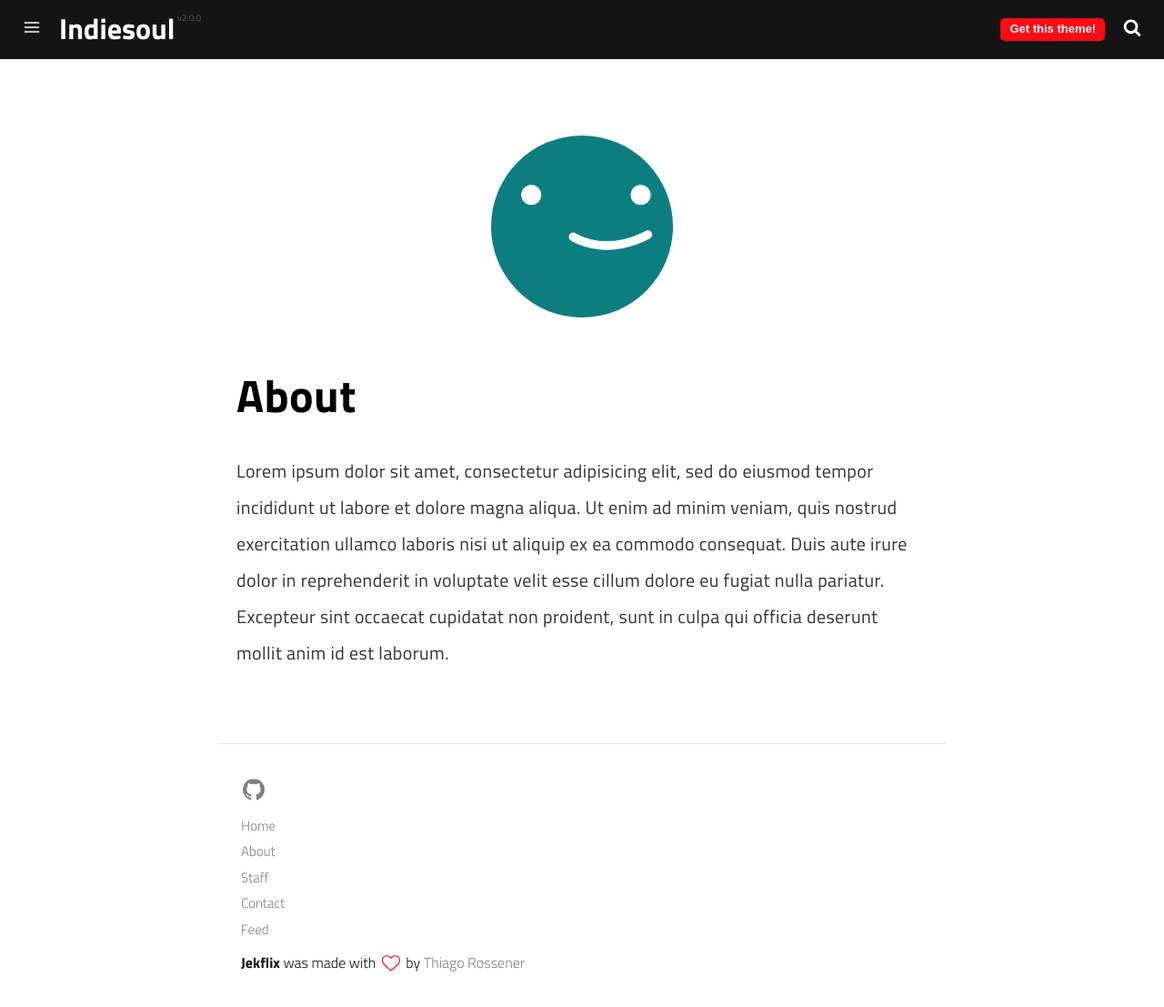
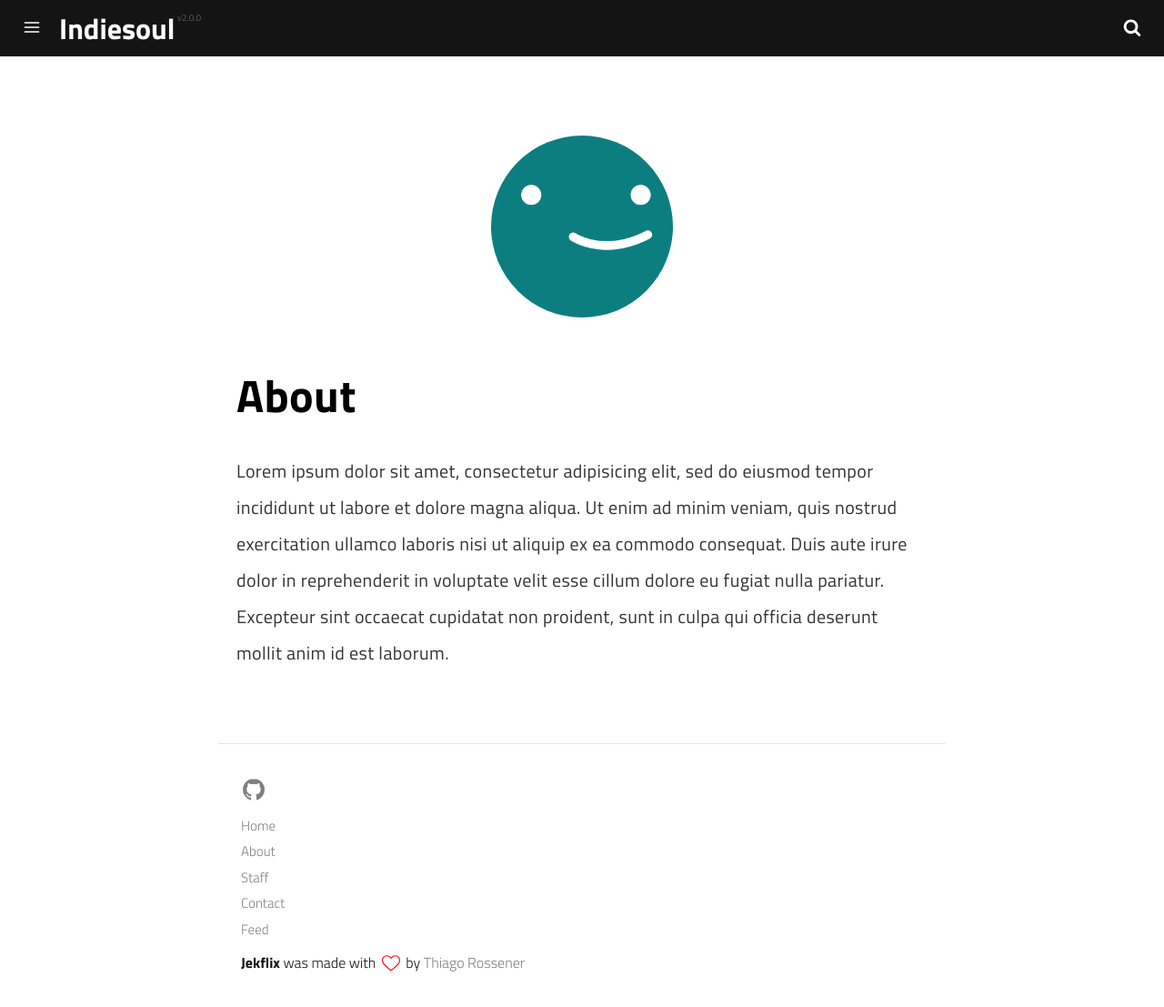
Before and after one commit to indiesoul2/indiesoul2.github.io, a Jekyll site: the page built from pages/about.md, in a window 1280 px wide and 1107 px high. Shown: the whole window at 91% size. Built offline with Jekyll 4.4.1, drawn with Linux system fonts in a browser that asks for light colours; a script that is not in the unit is left out.

Commit message:
Update header.html

```diff
--- a/_includes/header.html
+++ b/_includes/header.html
@@ -10,9 +10,9 @@
     <a id="search" class="dosearch" role="button">
         <svg class="icon-search"><use xlink:href="#icon-search"></use></svg>
     </a>
-    <a href="https://github.com/thiagorossener/jekflix-template" class="get-theme" role="button">
+   <!-- <a href="https://github.com/thiagorossener/jekflix-template" class="get-theme" role="button">
         Get this theme!
-    </a>
+    </a>  -->
 </header>
 
 <div id="mask" class="overlay"></div>
```
